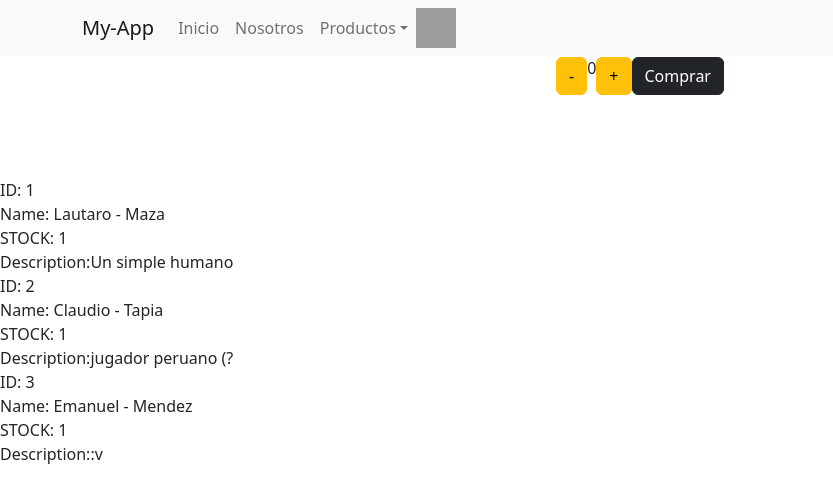
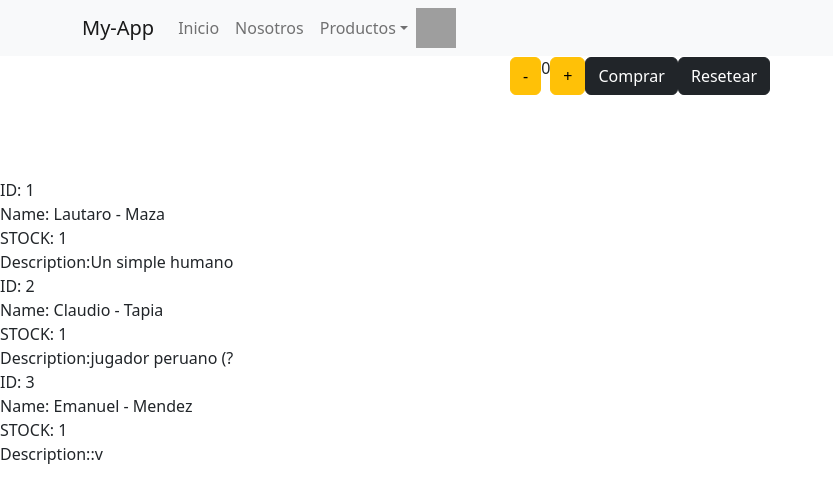
Before and after one commit to lau7aro-maza/react-app-, a React (Create React App) app: page / in a window 1280 px wide. Shown: the top 502 px of the page, without its empty margins (0-833 px from the left). Built offline with nearby package versions, Linux system fonts and the light colour scheme; grey boxes are pictures that could not be loaded.

Commit message:
arreglo de la funcion onAdd

```diff
--- a/src/components/Items/ItemCount.jsx
+++ b/src/components/Items/ItemCount.jsx
@@ -3,20 +3,27 @@ import React,{ useState } from "react";
 import s from './ItemCount.module.css';
 
 
-function ItemCount({stock}) {
+export default function ItemCount({stock}) {
+
     const [count, setCount] = useState(0);
 
+    function onAdd () {
+        alert("Agregaste " + count + " items a tu carrito")
+    }
 
     function adding () {
         if(count < stock) {
         setCount(count + 1);}
+        console.log(count);
     }
     function subs () {
         if(count > 0) {
         setCount(count - 1);}
     }
-    function onAdd () {
-        alert('You added' + count + 'items to your cart');
+    function reset () {
+        if (count !== 0) {
+            setCount(0);
+        }
     }
 
     return (
@@ -25,10 +32,9 @@ function ItemCount({stock}) {
             <Button onClick={subs} variant="warning">-</Button>
             <p>{count}</p>
             <Button onClick={adding} variant="warning">+</Button>
-            <Button onClick={onAdd} variant="dark">Comprar</Button>
+            <Button onClick={() => onAdd(count)} variant="dark">Comprar</Button>
+            <Button onClick={reset} variant="dark">Resetear</Button>
             </div>
         </div>
     )
 }
-
-export default ItemCount
--- a/src/components/Items/ItemListContainer.jsx
+++ b/src/components/Items/ItemListContainer.jsx
@@ -14,7 +14,7 @@ function ItemListContainer () {
 
     return (
     <>
-    <ItemCount/>
+    <ItemCount stock={10}/>
     <br /><br /><br />
     <ItemList prods={producto} />
     </>
```
